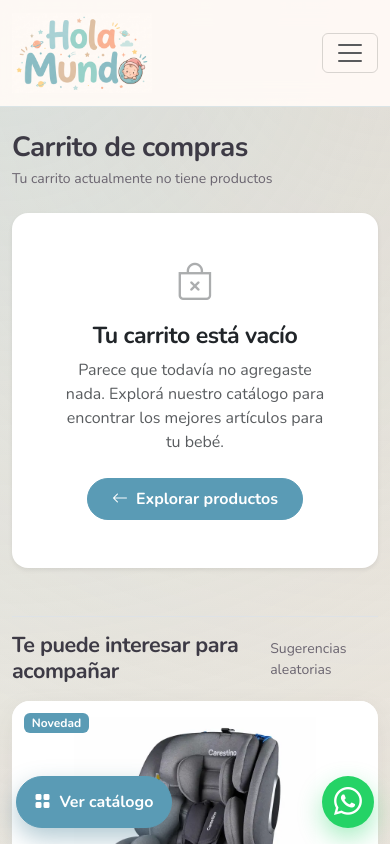
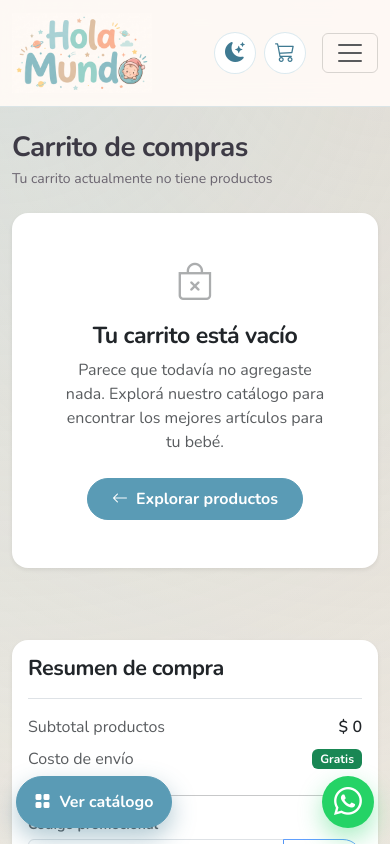
Before and after one commit to danifai/hola-mundo, a React (Vite) app: page /carrito in a window 390 px wide. Shown: the top 844 px of the page. Built offline with nearby package versions, Linux system fonts and the light colour scheme.

Commit message:
fix de modo mobile/tablet

```diff
--- a/src/components/layout/FloatingCatalogo.css
+++ b/src/components/layout/FloatingCatalogo.css
@@ -2,7 +2,7 @@
   position: fixed;
   left: 1.25rem;
   bottom: 1.25rem;
-  z-index: 1060;
+  z-index: 1040;
   height: 58px;
   padding-inline: 1.4rem;
   display: inline-flex;
--- a/src/components/layout/FloatingWhatsApp.css
+++ b/src/components/layout/FloatingWhatsApp.css
@@ -2,7 +2,7 @@
   position: fixed;
   right: 1.25rem;
   bottom: 1.25rem;
-  z-index: 1060;
+  z-index: 1040;
   width: 58px;
   height: 58px;
   border-radius: 50%;
--- a/src/components/layout/Header.css
+++ b/src/components/layout/Header.css
@@ -201,6 +201,12 @@
   line-height: 1;
 }
 
+@media (min-width: 1200px) {
+  .hm-header__mobile-actions {
+    display: none !important;
+  }
+}
+
 @media (max-width: 1199.98px) {
   .hm-header__logo-box {
     width: 140px;
@@ -220,4 +226,14 @@
   .hm-header__cats {
     justify-content: flex-start;
   }
+
+  .hm-header.navbar .hm-header__mobile-actions {
+    display: flex !important;
+    align-items: center;
+    margin-left: auto;
+  }
+
+  .hm-header.navbar .hm-header__collapse .hm-header__actions {
+    display: none !important;
+  }
 }
--- a/src/components/layout/Header.jsx
+++ b/src/components/layout/Header.jsx
@@ -149,7 +149,35 @@ function Header({
           </span>
         </Navbar.Brand>
 
-        <Navbar.Toggle aria-controls="hm-main-nav" className="ms-auto" />
+        <div className="hm-header__mobile-actions d-flex align-items-center gap-2">
+          <Button
+            type="button"
+            variant="link"
+            className="hm-theme-btn"
+            onClick={onToggleTema}
+            aria-label={temaOscuro ? 'Activar modo claro' : 'Activar modo oscuro'}
+          >
+            <i
+              className={`bi ${temaOscuro ? 'bi-sun-fill' : 'bi-moon-stars-fill'}`}
+              aria-hidden="true"
+            />
+          </Button>
+
+          <Button
+            type="button"
+            variant="link"
+            className="hm-cart-btn position-relative"
+            onClick={() => setShowMiniCarrito(true)}
+            aria-label="Abrir resumen del carrito"
+          >
+            <i className="bi bi-cart3" aria-hidden="true" />
+            {cantidadCarrito > 0 && (
+              <span className="hm-cart-btn__count">{cantidadCarrito}</span>
+            )}
+          </Button>
+        </div>
+
+        <Navbar.Toggle aria-controls="hm-main-nav" />
 
         <Navbar.Collapse id="hm-main-nav" className="hm-header__collapse">
           {/* Fila 1: buscador centrado + acciones a la derecha */}
--- a/src/pages/Carrito.jsx
+++ b/src/pages/Carrito.jsx
@@ -140,7 +140,7 @@ function Carrito({
 
         <Row className="g-4 align-items-start">
           {/* Columna Izquierda: Lista de productos agregados */}
-          <Col xs={12} lg={7} xl={8}>
+          <Col xs={{ span: 12, order: 1 }} lg={{ span: 7, order: 1 }} xl={8}>
             {carrito.length === 0 ? (
               <Card className="border-0 shadow-sm rounded-4 p-5 text-center mb-5 bg-white">
                 <div className="display-3 text-muted mb-3 opacity-50">
@@ -171,24 +171,11 @@ function Carrito({
               </div>
             )}
 
-            {/* Sugerencias para acompañar la compra (Estilo Bugaboo) */}
-            <section className="mt-4 pt-3 border-top">
-              <div className="d-flex align-items-center justify-content-between mb-3">
-                <h4 className="fw-bold mb-0">Te puede interesar para acompañar</h4>
-                <span className="hm-text-muted small">Sugerencias aleatorias</span>
-              </div>
-              <Row className="g-3">
-                {sugerencias.map((prod) => (
-                  <Col key={prod.id} xs={12} sm={6} xl={3}>
-                    <ProductoCard producto={prod} onAgregar={onAgregarAlCarrito} compact />
-                  </Col>
-                ))}
-              </Row>
-            </section>
+
           </Col>
 
           {/* Columna Derecha: Resumen de compra / Price overview */}
-          <Col xs={12} lg={5} xl={4}>
+          <Col xs={{ span: 12, order: 2 }} lg={{ span: 5, order: 2 }} xl={4}>
             <Card
               className="border-0 shadow-sm rounded-4 bg-white p-3 p-md-4"
               style={{ position: 'sticky', top: '100px' }}
@@ -320,6 +307,22 @@ function Carrito({
                 </div>
               </div>
             </Card>
+          </Col>
+          {/* Sugerencias para acompañar la compra */}
+          <Col xs={{ span: 12, order: 3 }} lg={{ span: 7, order: 3 }} xl={8}>
+            <section className="mt-4 pt-3 border-top">
+              <div className="d-flex align-items-center justify-content-between mb-3">
+                <h4 className="fw-bold mb-0">Te puede interesar para acompañar</h4>
+                <span className="hm-text-muted small">Sugerencias aleatorias</span>
+              </div>
+              <Row className="g-3">
+                {sugerencias.map((prod) => (
+                  <Col key={prod.id} xs={12} sm={6} xl={3}>
+                    <ProductoCard producto={prod} onAgregar={onAgregarAlCarrito} compact />
+                  </Col>
+                ))}
+              </Row>
+            </section>
           </Col>
         </Row>
       </Container>
```
